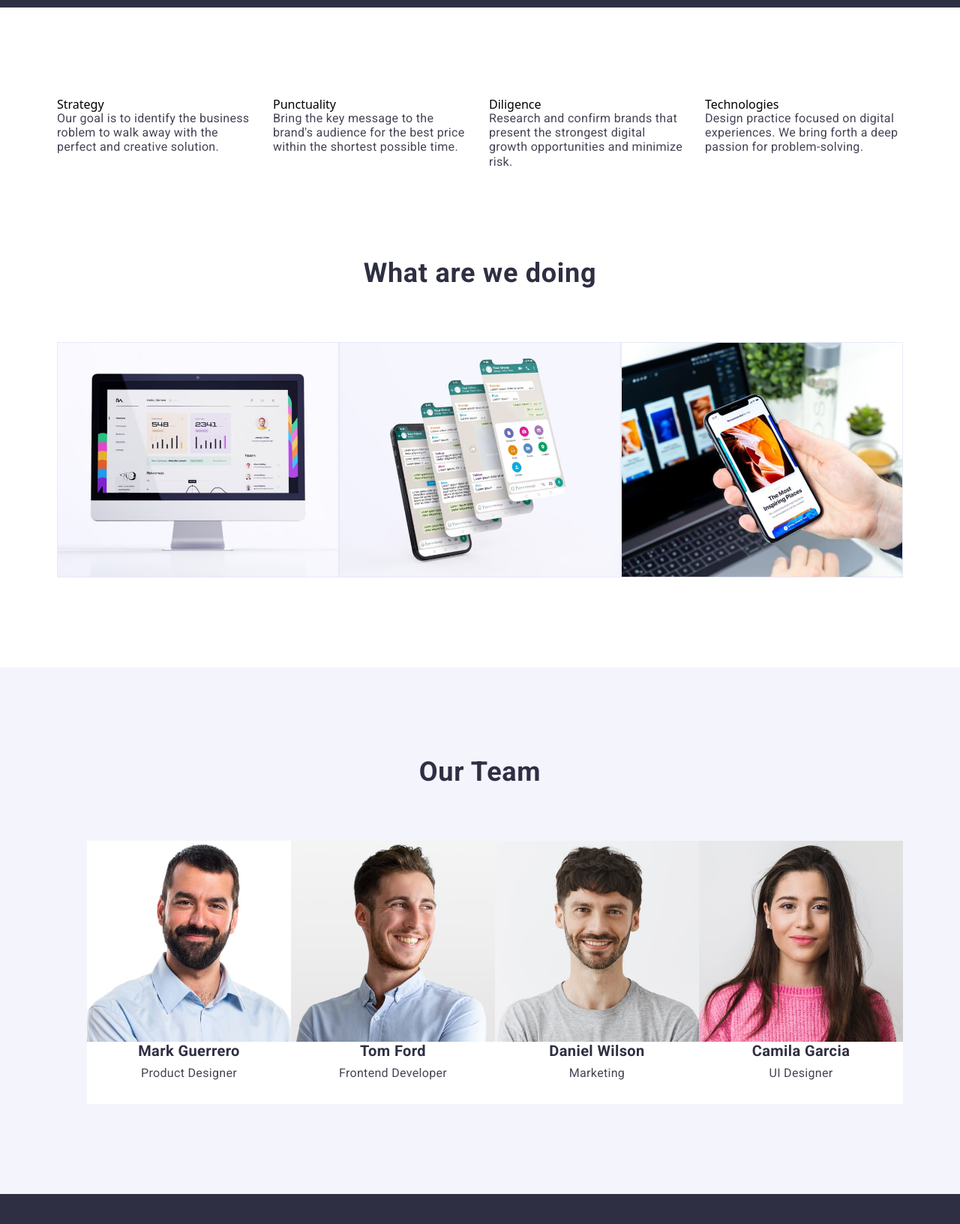
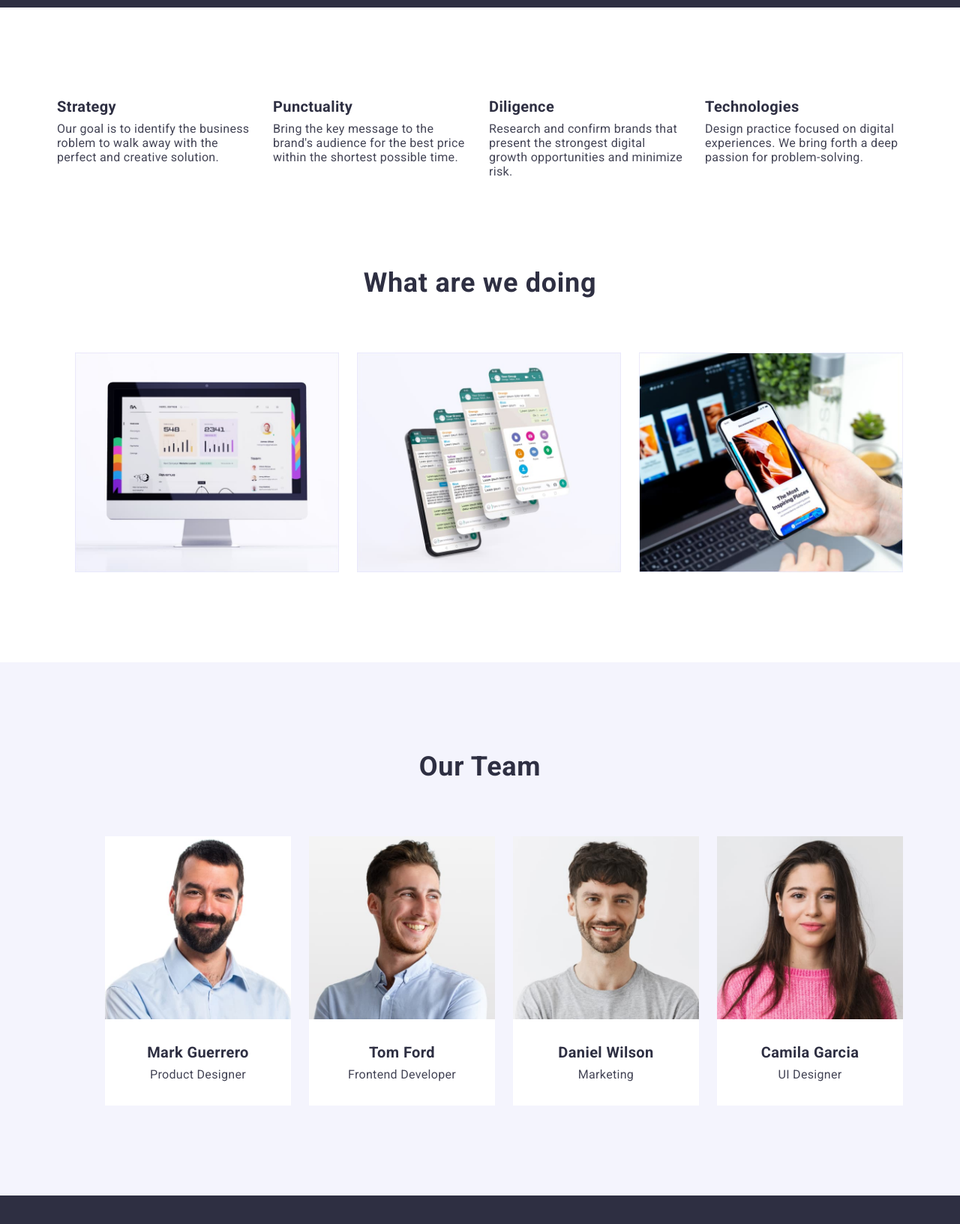
Before and after one commit to GaiaBalaj/goit-markup-hw-03, a plain HTML site: page index.html in a window 1280 px wide. Shown: the part 660-2292 px from the top of the page at 75% size. Drawn offline with nearby package versions, Linux system fonts and the light colour scheme.

Commit message:
Final Edit

```diff
--- a/css/styles.css
+++ b/css/styles.css
@@ -290,6 +290,10 @@ img {
 }
 
 /* Studio title */
+.about-item {
+    margin-left: 24px;
+}
+
 .about-title {
     color:var(--tittle-text-color);
     font-family: "Roboto",sans-serif;
@@ -304,7 +308,6 @@ img {
 
 .about-list {
     background-color: var(--primary-white-color);
-    justify-content: space-between;
     padding-left: 0;
 }
 
@@ -315,13 +318,16 @@ img {
     padding: 0;
 }
 
+
 .team-card {
     background-color:var(--primary-white-color);
-    display: flex;
-    flex-direction: column;
-    justify-content: center;
-    align-items: center;
+    margin-left: 24px;
+}
+
+.team-description {
+    padding-top: 32px;
     padding-bottom: 32px;
+    text-align: center;
 }
 
 .project-card {
@@ -329,11 +335,20 @@ img {
     margin-right: 24px;
     margin-bottom: 48px;
     background-color: var(--background-white-color);
+    border: 0.5px solid #F4F4FD;
 }
 
 .project-card:nth-child(3n) {
     margin-right: 0;
 }
+
+.project-card:nth-child(n + 7) {
+    margin-bottom: 0;
+}
+
+.card-description {
+    padding: 32px 16px;
+    box-shadow: 0px 1px 6px rgba(46, 47, 66, 0.08);}
 
 
 .post-title {
@@ -351,7 +366,6 @@ img {
     font-size: 16px;
     line-height: 1.2;
     letter-spacing: 0.02em;
-
 }
 
 footer {
--- a/index.html
+++ b/index.html
@@ -24,10 +24,10 @@
             <ul class="header-list list">
               <li class="header-item"><a class="header-link link" href="./index.html">Studio</a></li>
               <li class="header-item"><a class="header-link link" href="./portfolio.html">Portfolio</a></li>
-              <li class="header-item"><a class="header-link link href="">Contacts</a></li>
+              <li class="header-item"><a class="header-link link" href="">Contacts</a></li>
             </ul>
 
-          <ul class="contacts-list list">
+             <ul class="contacts-list list">
             <li class="contacts-item"><a class="contacts-list link" href="mailto:info@devstudio.com">info@devstudio.com</a></li>
             <li class="contacts-item"><a class="contacts-list link" href="tel:+11(000)11-11-11">+11 (000) 111-11-11</a></li>
           </ul>
@@ -45,7 +45,7 @@
         <section class="features section">
           <div class="container">
           <ul class="features-title list">
-            <li class="features-list"
+            <li class="features-list">
               <h3 class="subtitle">Strategy</h3>
               <p class="post-text">
                 Our goal is to identify the business roblem to walk away with the
@@ -53,7 +53,7 @@
               </p>
             </li>
 
-            <li class="features-list"
+            <li class="features-list">
               <h3 class="subtitle">Punctuality</h3>
               <p class="post-text">
                 Bring the key message to the brand's audience for the best price
@@ -61,7 +61,7 @@
               </p>
             </li>
 
-            <li class="features-list"
+            <li class="features-list">
               <h3 class="subtitle">Diligence</h3>
               <p class="post-text">
                 Research and confirm brands that present the strongest digital
@@ -69,7 +69,7 @@
               </p>
             </li>
 
-            <li class="features-list"
+            <li class="features-list">
               <h3 class="subtitle">Technologies</h3>
               <p class="post-text">
                 Design practice focused on digital experiences. We bring forth a
@@ -85,11 +85,11 @@
           <div class="container">
             <h2 class="about-title">What are we doing</h2>
             <ul class="about-list list">
-              <li>
+              <li class="about-item">
                 <img src="./images/image.jpg" alt="IMac on the table" width="360" />
               </li>
 
-              <li>
+              <li class="about-item">
                 <img
                   src="./images/image-2.jpg"
                   alt="Iphone multiscreen mockup"
@@ -97,7 +97,7 @@
                 />
               </li>
 
-              <li>
+              <li class="about-item">
                 <img
                   src="./images/image-3.jpg"
                   alt="Iphone hand mockup"
@@ -115,30 +115,35 @@
             <ul class="team-list list">
               <li class="team-card">
                 <img
-                  src="./images/image-4.jpg" alt="Product designer" width="264"
-                />
-                <h3 class="post-title">Mark Guerrero</h3>
-                <p class="post-text">Product Designer</p>
+                  src="./images/image-4.jpg" alt="Product designer" width="264"/>
+                <div class="team-description">
+                  <h3 class="post-title">Mark Guerrero</h3>
+                  <p class="post-text">Product Designer</p>
+                </div>
               </li>
 
               <li class="team-card">
-                <img
-                  src="./images/image-5.jpg" alt="Frontend Developer" width="264"
-                />
+                <img src="./images/image-5.jpg" alt="Frontend Developer" width="264"/>
+                <div class="team-description">
                 <h3 class="post-title">Tom Ford</h3>
                 <p class="post-text">Frontend Developer</p>
+              </div>
               </li>
 
               <li class="team-card">
                 <img src="./images/image-6.jpg" alt="Marketing" width="264" />
+                <div class="team-description">
                 <h3 class="post-title">Daniel Wilson</h3>
                 <p class="post-text">Marketing</p>
+                </div>
               </li>
 
               <li class="team-card">
                 <img src="./images/image-7.jpg" alt="UI Designer" width="264" />
+                <div class="team-description">
                 <h3 class="post-title">Camila Garcia</h3>
                 <p class="post-text">UI Designer</p>
+                </div>
               </li>
             </ul>
           </div>
```
Also changed, not shown: portfolio.html (+19 -1 lines).
